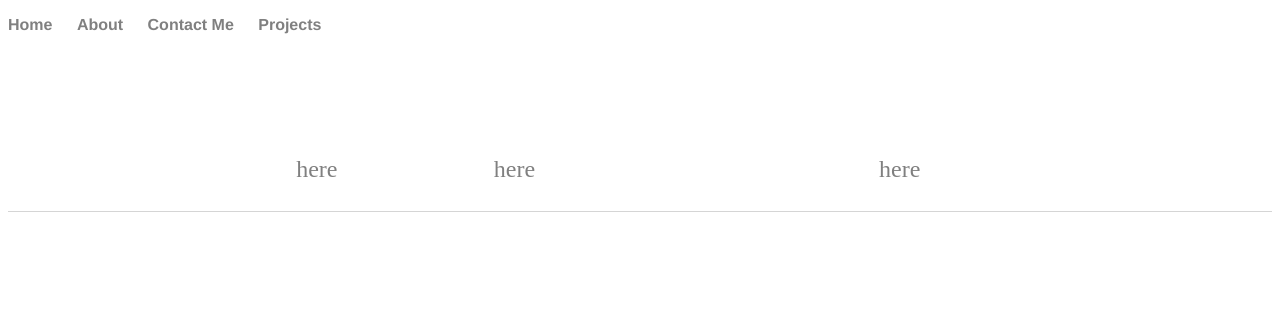
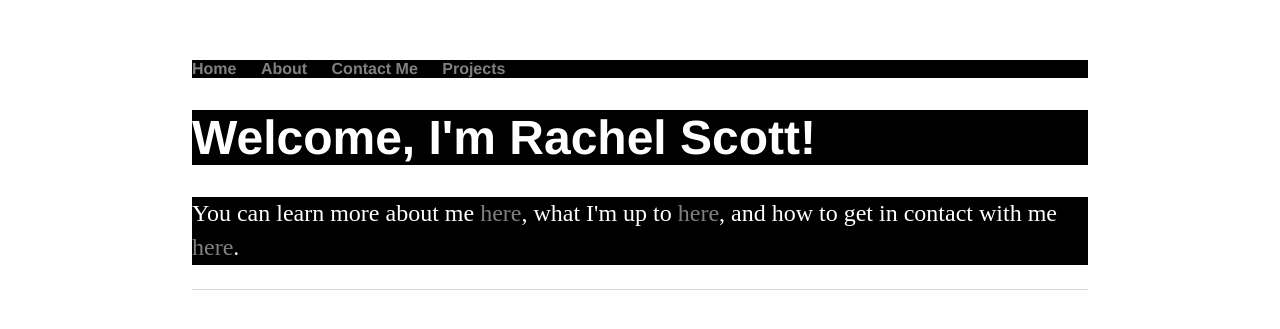
Before and after one commit to rachel-scott/rachel-scott.github.io, a Jekyll site: the page built from index.html, in a window 1280 px wide. Shown: the top 329 px of the page. Built offline with Jekyll 4.4.1, drawn with Linux system fonts in a browser that asks for light colours.

Commit message:
Update main.css

```diff
--- a/css/main.css
+++ b/css/main.css
@@ -1,5 +1,3 @@
-background-color: black;
-
 body {
     margin: 60px auto;
     width: 70%;
@@ -9,15 +7,18 @@ nav ul, footer ul {
     padding: 0px;
     list-style: none;
     font-weight: bold;
+    background-color: black;
     color: white;
 }
 nav ul li, footer ul li {
     display: inline;
     margin-right: 20px;
+    background-color: black;
     color: white;
 }
 a {
     text-decoration: none;
+    background-color: black;
     color: grey;
 }
 a:hover {
@@ -26,11 +27,13 @@ a:hover {
 h1 {
     font-size: 3em;
     font-family:'Helvetica', 'Arial', 'Sans-Serif';
+    background-color: black;
     color: white;
 }
 p {
     font-size: 1.5em;
     line-height: 1.4em;
+    background-color: black;
     color: white;
 }
 footer {
```
